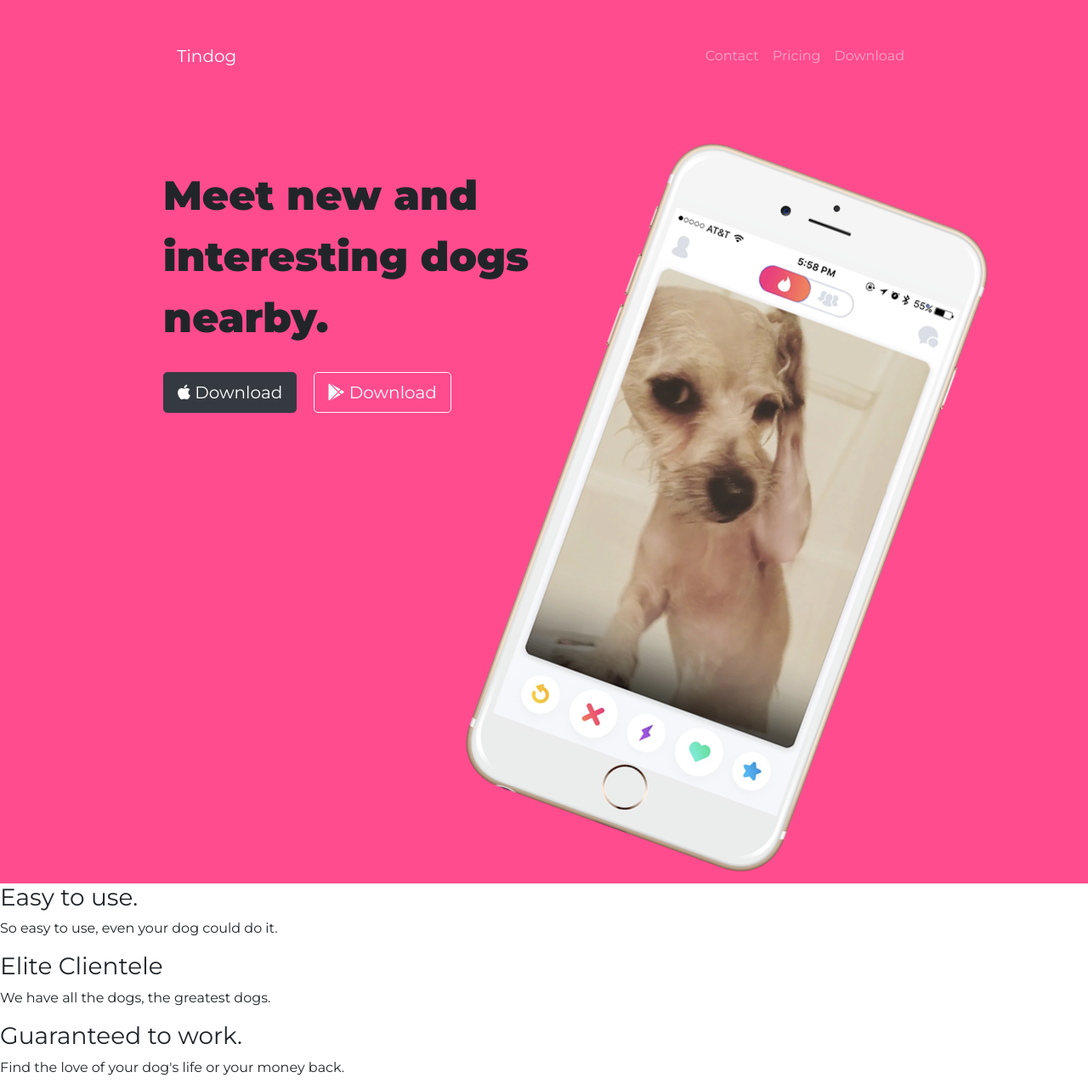
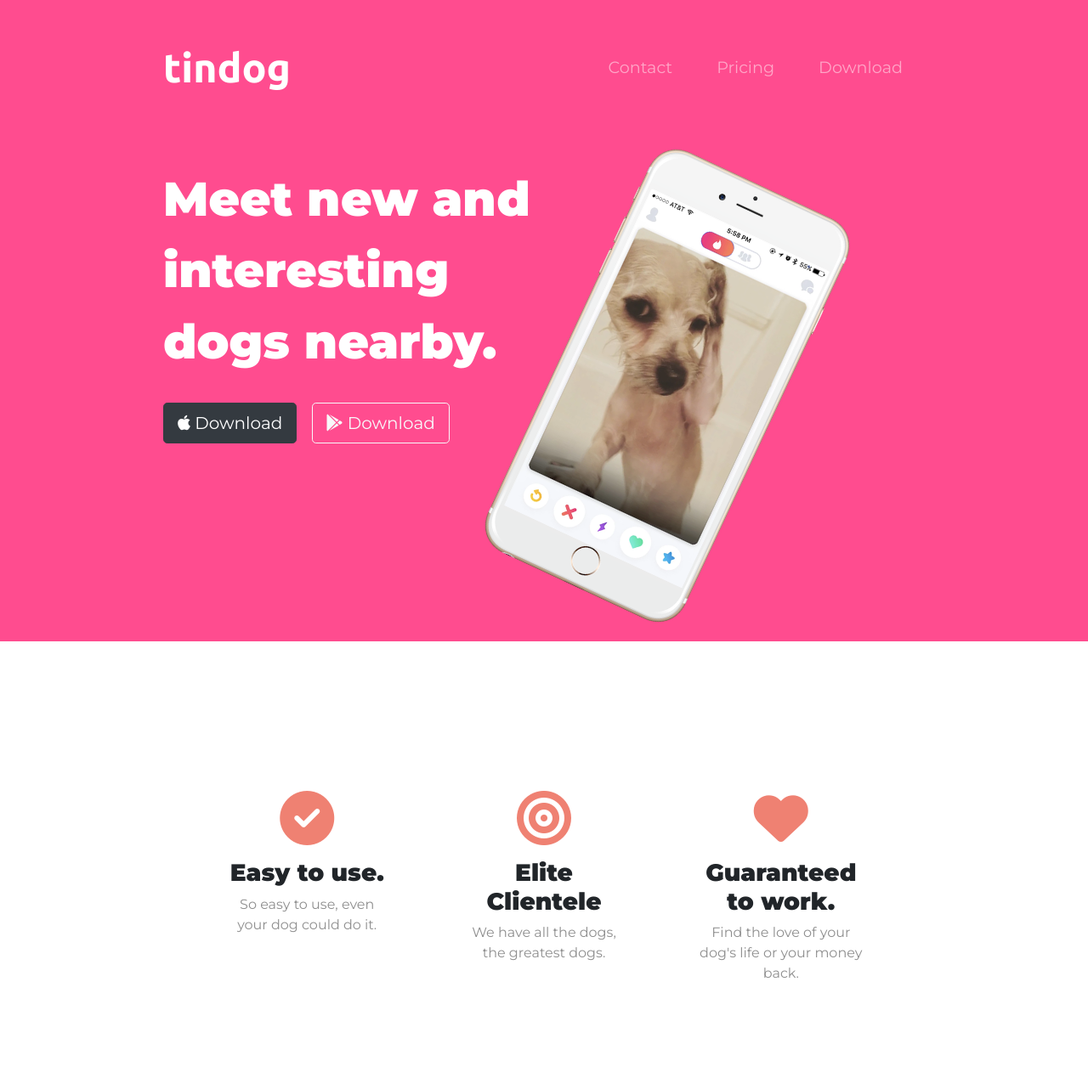
Before and after one commit to Wiliam-G/TinDog, a plain HTML site: page index.html in a window 1280 px wide. Shown: the top 1282 px of the page at 85% size. Drawn offline with nearby package versions, Linux system fonts and the light colour scheme.

Commit message:
Adicionando estilo à sessão features

```diff
--- a/css/styles.css
+++ b/css/styles.css
@@ -1,5 +1,27 @@
 #title {
   background-color: #ff4c8f;
+  color: white;
+}
+
+/* navigation bar */
+.navbar-brand {
+    font-family: "Ubuntu", sans-serif;
+    /* font-family: "Montserrat", sans-serif; */
+    font-weight: bold;
+    font-size: 3rem;
+}
+
+.navbar {
+    padding:0 0 4.5rem;
+}
+
+.nav-item {
+    padding: 0 18px;
+}
+
+.nav-link {
+    font-size: 1.2rem;
+    font-weight: 300;
 }
 
 body {
@@ -9,24 +31,51 @@ body {
 h1 {
   /* font-family: sans-serif; */
   font-family: "Montserrat", sans-serif;
-  font-size: 3rem;
+  font-size: 3.5rem;
   line-height: 1.5;
   font-weight: 900;
+}
+
+h3 {
+  font-family: "Montserrat", sans-serif;
+  font-weight: bold;
 }
 
 .container-fluid {
   padding: 3% 15%;
 }
 
-.row {
+/* .row {
   margin-top: 100px;
+} */
+
+#iphone-image {
+    width: 60%;
+  transform: rotate(25deg);
 }
 
-#iphone-image {
-  transform: rotate(20deg);
+.download-button {
+  margin: 5% 3% 5% 0;
 }
 
-button {
-  margin-top: 20px;
-  margin-right: 15px;
+#features {
+  padding: 7% 15%;
 }
+
+#features div {
+  text-align: center;
+  padding: 5%;
+}
+
+p {
+  color: #8f8f8f;
+}
+
+.icon {
+  color: #ef8172;
+  margin-bottom: 1rem;
+}
+
+.icon:hover {
+  color: #ff4c8f;
+}
--- a/index.html
+++ b/index.html
@@ -14,6 +14,8 @@
       href="https://fonts.googleapis.com/css2?family=Montserrat:wght@400;900&display=swap"
       rel="stylesheet"
     />
+    <link href="https://fonts.googleapis.com/css2?family=Ubuntu:wght@700;400&display=swap" rel="stylesheet"/>
+
     <script src="https://kit.fontawesome.com/e9e8aadbdd.js" crossorigin="anonymous"></script>
     <script
       src="https://code.jquery.com/jquery-3.5.1.slim.min.js"
@@ -37,7 +39,7 @@
       <!-- Nav Bar -->
       <div class="container-fluid">
         <nav class="navbar navbar-expand-lg navbar-dark">
-          <a class="navbar-brand" 0href="">Tindog</a>
+          <a class="navbar-brand" 0href="">tindog</a>
           <button
             class="navbar-toggler"
             type="button"
@@ -67,8 +69,8 @@
         <div class="row">
           <div class="col-lg-6">
             <h1>Meet new and interesting dogs nearby.</h1>
-            <button type="button" class="btn btn-dark btn-lg"> <span class="fab fa-apple"></span> Download</button>
-            <button type="button" class="btn btn-outline-light btn-lg"><i class="fab fa-google-play"></i> Download</button>
+            <button type="button" class="btn btn-dark btn-lg download-button"> <span class="fab fa-apple"></span> Download</button>
+            <button type="button" class="btn btn-outline-light btn-lg download-button"><i class="fab fa-google-play"></i> Download</button>
           </div>
           <div class="col-lg-6">
             <img id="iphone-image" src="images/iphone6.png" alt="iphone-mockup" />
@@ -83,15 +85,30 @@
     <!-- Features -->
 
   <section id="features">
+    <div class="row">
+      <div class="col-lg-4 col-md-12">
+        <i class="fas fa-check-circle fa-4x icon"></i>
         <h3>Easy to use.</h3>
         <p>So easy to use, even your dog could do it.</p>
+      </div>
 
+      <div class="col-lg-4 col-md-12">
+        <i class="fas fa-bullseye fa-4x icon"></i>
         <h3>Elite Clientele</h3>
         <p>We have all the dogs, the greatest dogs.</p>
+      </div>
 
+      <div class="col-lg-4 col-md-12">
+        <i class="fas fa-heart fa-4x icon"></i>
         <h3>Guaranteed to work.</h3>
         <p>Find the love of your dog's life or your money back.</p>
+      </div>
+
+    </div>
+
   </section>
+
+
 
     <!-- Testimonials -->
 
```
Lines whose indentation alone changed are shown as unchanged.
